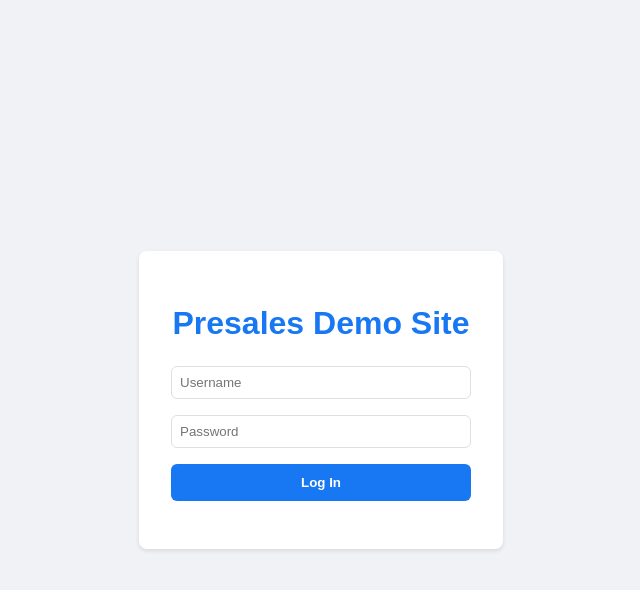
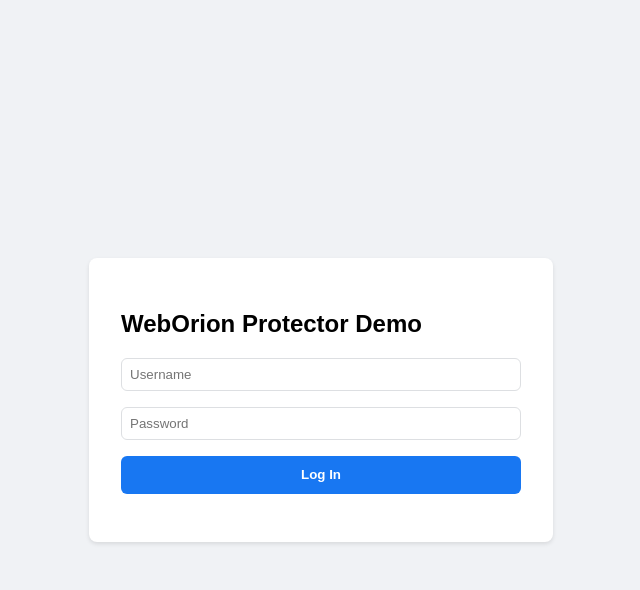
Before and after one commit to Cloudsine-weborion/wpop-presales-login-webapp, a FastAPI app: page /auth/login in a window 1280 px wide. Shown: the top 590 px of the page, without its empty margins (319-959 px from the left). Run offline with FastAPI, Linux system fonts and the light colour scheme.

Commit message:
minor changes to login page

```diff
--- a/templates/login.html
+++ b/templates/login.html
@@ -1,7 +1,13 @@
-<html><head>
+<html>
+    <head>
         <meta charset="UTF-8">
         <meta name="viewport" content="width=device-width, initial-scale=1.0">
-    <title>Simple Login Page</title>
+        <title>WAF SalesDemo </title>
+        <link
+                rel="icon"
+                href="https://external-content.duckduckgo.com/iu/?u=https%3A%2F%2Fcdn4.vectorstock.com%2Fi%2F1000x1000%2F16%2F48%2Fshield-icon-placed-on-transparent-background-vector-23041648.jpg&f=1&nofb=1&ipt=4987d90eeb0ba8ac2936f1b6e833e81fafd2c0c7fee2976395c854ba8b2da5a1&ipo=images"
+                type="image/x-icon"
+            />
         <style>
         body {
             font-family: Arial, sans-serif;
@@ -18,7 +24,7 @@
             padding: 2rem;
             border-radius: 8px;
             box-shadow: 0 2px 4px rgba(0, 0, 0, 0.1);
-        width: 300px;
+            width: 400px;
         }
 
         h1 {
@@ -70,7 +76,10 @@
     </head>
         <body>
             <div class="login-container">
-            <h1>Presales Demo Site</h1>
+                <h2>WebOrion Protector Demo</h2>
+                {% for error in errors %}
+                <p style="color: red">{{ error }}</p>
+                {% endfor %}
                 <form id="loginForm" action="/auth/login" method="post">
                     <input type="text" id="username" name="username" placeholder="Username" value="{{ username }}" required>
                     <input type="password" id="password" name="password" placeholder="Password" value="{{ password }}" required>
```
Lines whose indentation alone changed are shown as unchanged.
